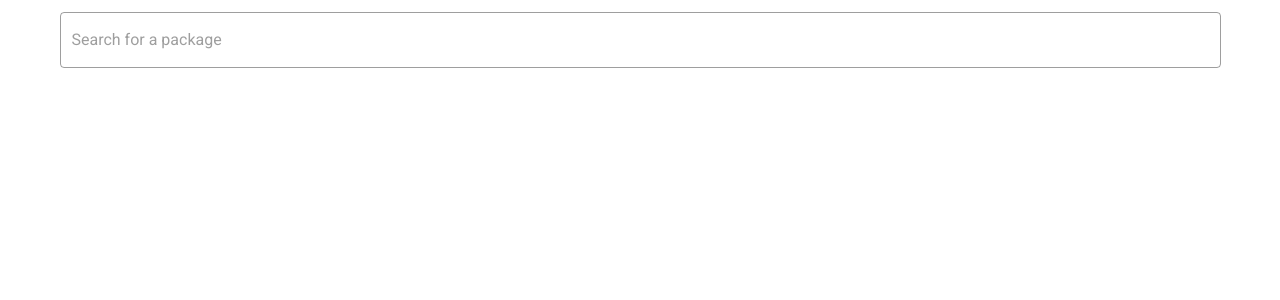
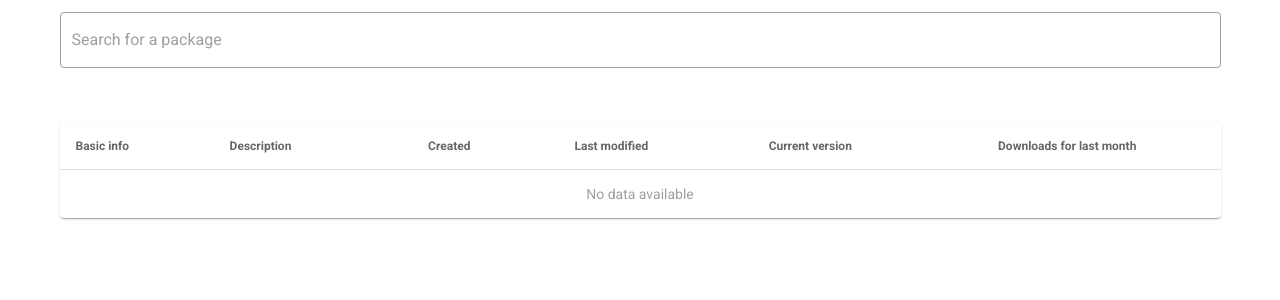
Before and after one commit to anastasiamelnyk/app, a Vue app: page / in a window 1280 px wide. Shown: the top 300 px of the page. Built offline with nearby package versions, Linux system fonts and the light colour scheme.

Commit message:
add results table

```diff
--- a/package.json
+++ b/package.json
@@ -10,6 +10,7 @@
   "dependencies": {
     "algoliasearch": "^4.8.5",
     "core-js": "^3.6.5",
+    "moment": "^2.29.1",
     "vue": "^2.6.11",
     "vue-router": "^3.5.1",
     "vuetify": "^2.4.0",
--- /dev/null
+++ b/src/assets/js/tableHeaders.js
@@ -0,0 +1,46 @@
+export default {
+  packagesTable: [
+    {
+      text: 'Basic info',
+      value: 'basicInfo',
+      sortable: false,
+      class: 'py-2 package-list__basic-header',
+      cellClass: 'package-list__basic-cell'
+    },
+    {
+      text: 'Description',
+      value: 'description',
+      sortable: false,
+      class: 'py-2 package-list__desc-header',
+      cellClass: 'package-list__desc-cell'
+    },
+    {
+      text: 'Created',
+      value: 'created',
+      align: 'center',
+      sortable: false,
+      class: 'py-2',
+    },
+    {
+      text: 'Last modified',
+      value: 'modified',
+      align: 'center',
+      sortable: false,
+      class: 'py-2',
+    },
+    {
+      text: 'Current version',
+      value: 'version',
+      align: 'center',
+      sortable: false,
+      class: 'py-2',
+    },
+    {
+      text: 'Downloads for last month',
+      value: 'humanDownloadsLast30Days',
+      align: 'center',
+      sortable: false,
+      class: 'py-2',
+    },
+  ],
+};
--- a/src/components/Home/Table.vue
+++ b/src/components/Home/Table.vue
@@ -1,18 +1,128 @@
 <template>
-  <div class="table">
-  </div>
+  <v-row class="package-list">
+    <v-col>
+      <v-data-table
+        :headers="headers"
+        :items="tableData"
+        :items-per-page="itemsPerPage"
+        :loading="isSearchRunning"
+        hide-default-footer
+        class="elevation-1 package-list__table"
+      >
+        <template v-slot:item.basicInfo="{ item }">
+          <div class="package-list__basic-cell-inner">
+            <span class="mb-1 package-list__name">
+              {{ item.name }}
+            </span>
+            <v-img
+              :src="item.owner.avatar"
+              :alt="`${item.name} avatar`"
+              max-height="30"
+              max-width="30"
+              class="mr-2 package-list__avatar"
+            />
+            <span class="package-list__author">
+              {{ item.owner.name }}
+            </span>
+            <span class="mb-1">
+              License: {{ item.license }}
+            </span>
+            <div
+              v-if="item.keywords.length"
+              class="package-list__keywords"
+            >
+              <v-chip
+                v-for="(keyword, index) in item.keywords"
+                :key="`${keyword}${index}`"
+                pill
+                small
+                color="accent"
+                class="mr-1 mb-1"
+              >
+                {{ keyword }}
+              </v-chip>
+            </div>
+          </div>
+        </template>
+      </v-data-table>
+    </v-col>
+  </v-row>
 </template>
 
 <script>
+import { mapGetters } from 'vuex';
+import { RESULTS_PER_PAGE } from '../../assets/js/constants';
+import tableHeades from '../../assets/js/tableHeaders';
+
 export default {
   name: 'Table',
   props: {},
   components: {},
-  data: () => ({}),
-  computed: {},
+  data: () => ({
+    itemsPerPage: RESULTS_PER_PAGE,
+    headers: tableHeades.packagesTable,
+  }),
+  computed: {
+    ...mapGetters({
+      tableData: 'getFilteredSearchResult',
+      isSearchRunning: 'getSearchRunning',
+    }),
+  },
   methods: {},
 };
 </script>
 
 <style lang="scss">
+.package-list {
+
+  &__table {
+    overflow-x: auto;
+  }
+
+  &__basic-header,
+  &__basic-cell {
+    max-width: 400px;
+  }
+
+  &__desc-header,
+  &__desc-cell {
+    max-width: 350px;
+  }
+
+  &__basic-cell-inner {
+    padding-top: 8px;
+    padding-bottom: 8px;
+    display: flex;
+    flex-flow: column;
+  }
+
+  &__name {
+    font-size: 1.75em;
+    font-weight: bold;
+  }
+
+  &__author {
+    font-size: 1.1em;
+    font-weight: bold;
+  }
+
+  &__keywords {
+    display: flex;
+    flex-wrap: wrap;
+  }
+
+  @media (max-width: 599px) {
+    &__basic-cell {
+      align-items: flex-end;
+    }
+
+    &__avatar {
+      align-self: flex-end;
+    }
+
+    &__keywords {
+      justify-content: flex-end;
+    }
+  }
+}
 </style>
--- a/src/plugins/vuetify.js
+++ b/src/plugins/vuetify.js
@@ -4,4 +4,17 @@ import Vuetify from 'vuetify/lib/framework';
 Vue.use(Vuetify);
 
 export default new Vuetify({
+  theme: {
+    themes: {
+      light: {
+        // primary: '#1976D2',
+        // secondary: '#424242',
+        // accent: '#82B1FF',
+        // error: '#FF5252',
+        // info: '#2196F3',
+        // success: '#4CAF50',
+        // warning: '#FFC107',
+      }
+    }
+  }
 });
--- a/src/store/modules/agoliaSearch.js
+++ b/src/store/modules/agoliaSearch.js
@@ -1,4 +1,5 @@
 import algoliasearch from 'algoliasearch';
+import moment from 'moment';
 import { RESULTS_PER_PAGE } from '../../assets/js/constants';
 
 const algolia = algoliasearch('OFCNCOG2CU', 'f54e21fa3a2a0160595bb058179bfb1e', { protocol: 'https:' });
@@ -10,8 +11,12 @@ const state = {
 };
 
 const getters = {
-  getSearchResul: state => state.searchResult,
   getSearchRunning: state => state.isSearchRunning,
+  getFilteredSearchResult: state => state.searchResult.map(cur => ({
+    ...cur,
+    created: moment(cur.created).format('DD MMM YYYY'),
+    modified: moment(cur.modified).format('DD MMM YYYY'),
+  })),
 };
 
 const mutations = {
```
Also changed, not shown: 1 other file (tests, documents, lock files or other folders).
